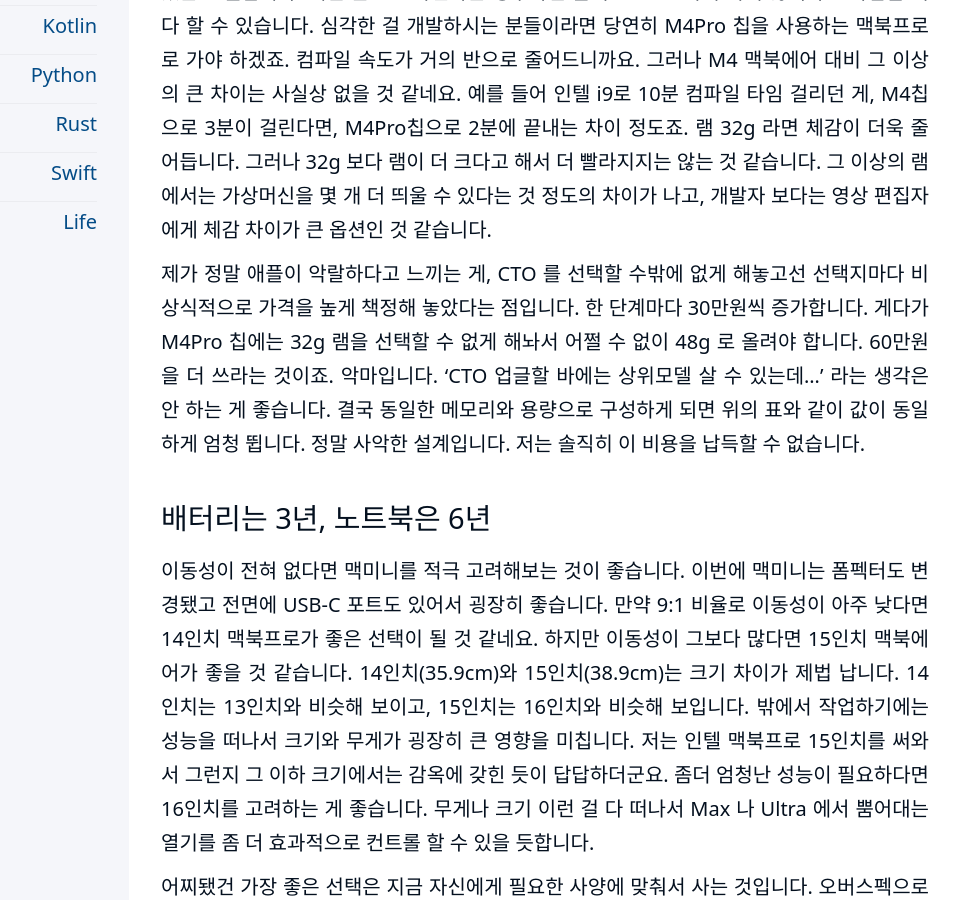
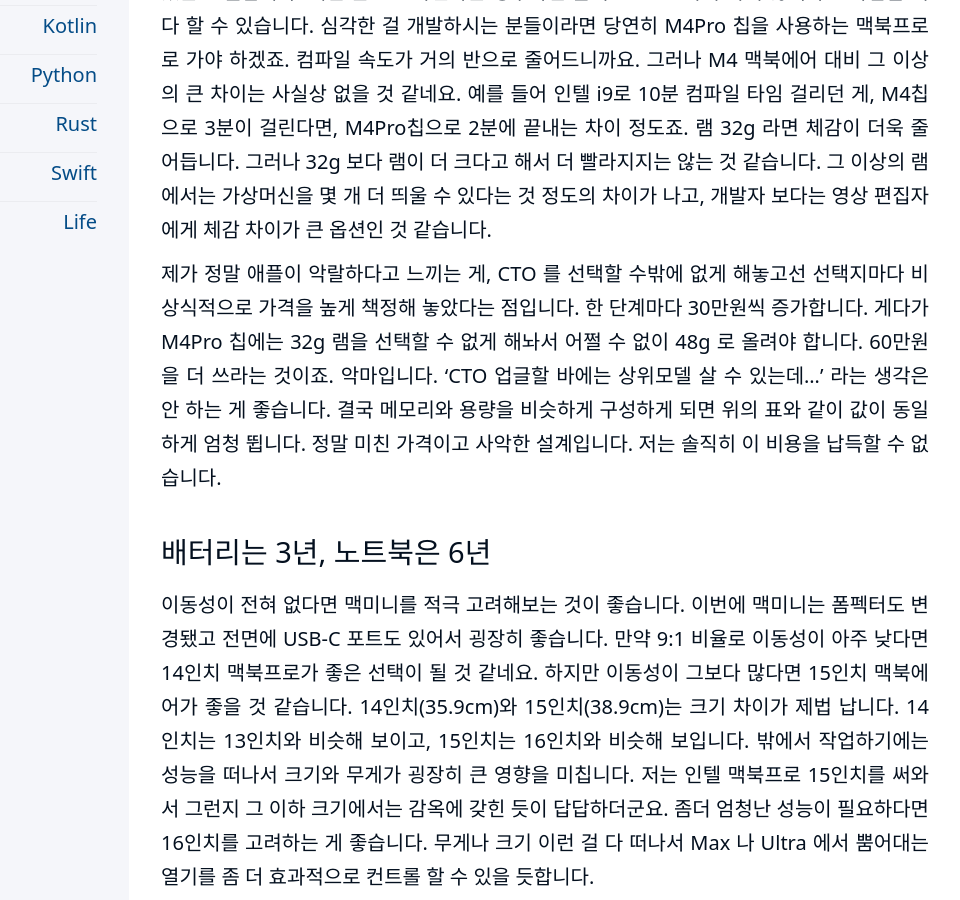
Before and after one commit to kiroshin/kiroshin.github.io, a Jekyll site: the page built from _posts/2025-03-24-macbook_for_dev.md, in a window 1280 px wide and 900 px high, scrolled down 3758 px. Shown: the whole window, without its empty margins (191-1151 px from the left). Built offline with Jekyll 4.4.1, drawn with Linux system fonts in a browser that asks for light colours.

Commit message:
Update 2025-03-24-macbook_for_dev.md

```diff
--- a/_posts/2025-03-24-macbook_for_dev.md
+++ b/_posts/2025-03-24-macbook_for_dev.md
@@ -50,7 +50,7 @@
 
 현업에 있는 분들이라도 맥북에어 15 인치는 좋은 구성이라고 생각합니다. 제가 가장 고민하고 있는 모델입니다. 개인 돈으로 마련하는 경우라면 굳이 M4Pro 까지 가지 않더라도 작업할 거 다 할 수 있습니다. 심각한 걸 개발하시는 분들이라면 당연히 M4Pro 칩을 사용하는 맥북프로로 가야 하겠죠. 컴파일 속도가 거의 반으로 줄어드니까요. 그러나 M4 맥북에어 대비 그 이상의 큰 차이는 사실상 없을 것 같네요. 예를 들어 인텔 i9로 10분 컴파일 타임 걸리던 게, M4칩으로 3분이 걸린다면, M4Pro칩으로 2분에 끝내는 차이 정도죠. 램 32g 라면 체감이 더욱 줄어듭니다. 그러나 32g 보다 램이 더 크다고 해서 더 빨라지지는 않는 것 같습니다. 그 이상의 램에서는 가상머신을 몇 개 더 띄울 수 있다는 것 정도의 차이가 나고, 개발자 보다는 영상 편집자에게 체감 차이가 큰 옵션인 것 같습니다.
 
-제가 정말 애플이 악랄하다고 느끼는 게, CTO 를 선택할 수밖에 없게 해놓고선 선택지마다 비상식적으로 가격을 높게 책정해 놓았다는 점입니다. 한 단계마다 30만원씩 증가합니다. 게다가 M4Pro 칩에는 32g 램을 선택할 수 없게 해놔서 어쩔 수 없이 48g 로 올려야 합니다. 60만원을 더 쓰라는 것이죠. 악마입니다. 'CTO 업글할 바에는 상위모델 살 수 있는데...' 라는 생각은 안 하는 게 좋습니다. 결국 동일한 메모리와 용량으로 구성하게 되면 위의 표와 같이 값이 동일하게 엄청 뜁니다. 정말 사악한 설계입니다. 저는 솔직히 이 비용을 납득할 수 없습니다.
+제가 정말 애플이 악랄하다고 느끼는 게, CTO 를 선택할 수밖에 없게 해놓고선 선택지마다 비상식적으로 가격을 높게 책정해 놓았다는 점입니다. 한 단계마다 30만원씩 증가합니다. 게다가 M4Pro 칩에는 32g 램을 선택할 수 없게 해놔서 어쩔 수 없이 48g 로 올려야 합니다. 60만원을 더 쓰라는 것이죠. 악마입니다. 'CTO 업글할 바에는 상위모델 살 수 있는데...' 라는 생각은 안 하는 게 좋습니다. 결국 메모리와 용량을 비슷하게 구성하게 되면 위의 표와 같이 값이 동일하게 엄청 뜁니다. 정말 미친 가격이고 사악한 설계입니다. 저는 솔직히 이 비용을 납득할 수 없습니다.
 
 
 ## 배터리는 3년, 노트북은 6년
```
